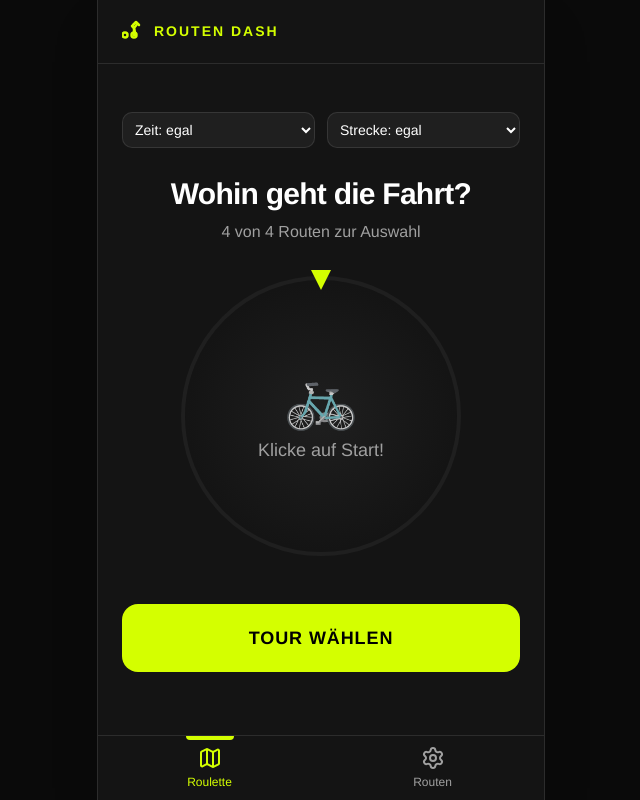
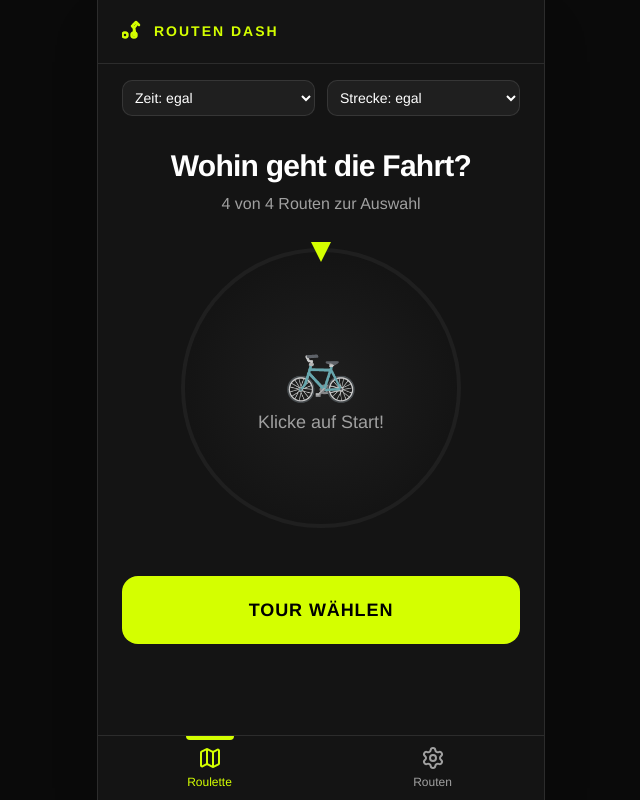
Before and after one commit to timbornemann/Routen-Dash, a React (Vite) app: page / in a window 1280 px wide. Shown: the whole page, without its empty margins (319-959 px from the left). Built offline with nearby package versions, Linux system fonts and the light colour scheme.

Commit message:
Update RouletteView layout and spacing
Changes vertical alignment to start and adjusts padding and margins for better positioning.

```diff
--- a/src/views/RouletteView.tsx
+++ b/src/views/RouletteView.tsx
@@ -50,7 +50,7 @@ export function RouletteView({ routes }: RouletteViewProps) {
     tick();
   };
 
-  return <div className="flex-1 flex flex-col items-center justify-center px-6 pt-16 pb-28 w-full h-full">
+  return <div className="flex-1 flex flex-col items-center justify-start px-6 pt-4 pb-28 w-full h-full">
     <div className="w-full max-w-md mb-7 grid grid-cols-2 gap-3">
       <select value={timeFilter} onChange={(e)=>setTimeFilter(e.target.value as TimeFilter)} className="bg-brand-light border border-brand-border rounded-[10px] p-2 text-sm">
         <option value="egal">Zeit: egal</option><option value="30-45">30–45 min</option><option value="45-60">bis 1 Stunde</option><option value="60-120">bis 2 Stunden</option><option value="120-180">bis 3 Stunden</option><option value="180+">größer 3 Stunden</option>
@@ -65,6 +65,6 @@ export function RouletteView({ routes }: RouletteViewProps) {
         <AnimatePresence mode="popLayout">{!displayRoute ? <motion.div key="empty" className="text-brand-dim font-medium text-lg flex flex-col items-center"><span className="text-6xl mb-2">🚲</span>Klicke auf Start!</motion.div> : <motion.div key={isSpinning ? displayRoute.id + Math.random() : `result-${spinResultKey}`} className="absolute inset-0 flex flex-col items-center justify-center p-6 text-center"><div className="inline-block px-2.5 py-1 rounded-[20px] bg-brand-accent/10 text-brand-accent font-bold text-[10px] uppercase tracking-wider mb-2">{displayRoute.type}</div><h2 className="text-[28px] font-bold text-brand-text leading-tight mb-2">{displayRoute.name}</h2><div className="text-brand-dim text-[14px] flex flex-col items-center gap-1"><span className="flex items-center gap-1"><Route size={14} /> {displayRoute.distance} km</span><span className="flex items-center gap-1"><Timer size={14} /> {displayRoute.duration} min</span></div></motion.div>}</AnimatePresence>
         {!isSpinning && selectedRoute && <motion.div className="absolute inset-0 border-[6px] border-brand-accent rounded-full pointer-events-none" />}
       </div>
-      <motion.button onClick={spin} disabled={filteredRoutes.length === 0 || isSpinning} className="w-full mb-8 bg-brand-accent disabled:bg-brand-surface disabled:text-brand-dim text-black font-extrabold p-5 rounded-2xl uppercase tracking-wider text-lg border-none">{isSpinning ? 'Mischt...' : 'Tour wählen'}</motion.button>
+      <motion.button onClick={spin} disabled={filteredRoutes.length === 0 || isSpinning} className="w-full mb-10 bg-brand-accent disabled:bg-brand-surface disabled:text-brand-dim text-black font-extrabold p-5 rounded-2xl uppercase tracking-wider text-lg border-none">{isSpinning ? 'Mischt...' : 'Tour wählen'}</motion.button>
     </div></div>;
 }
```
